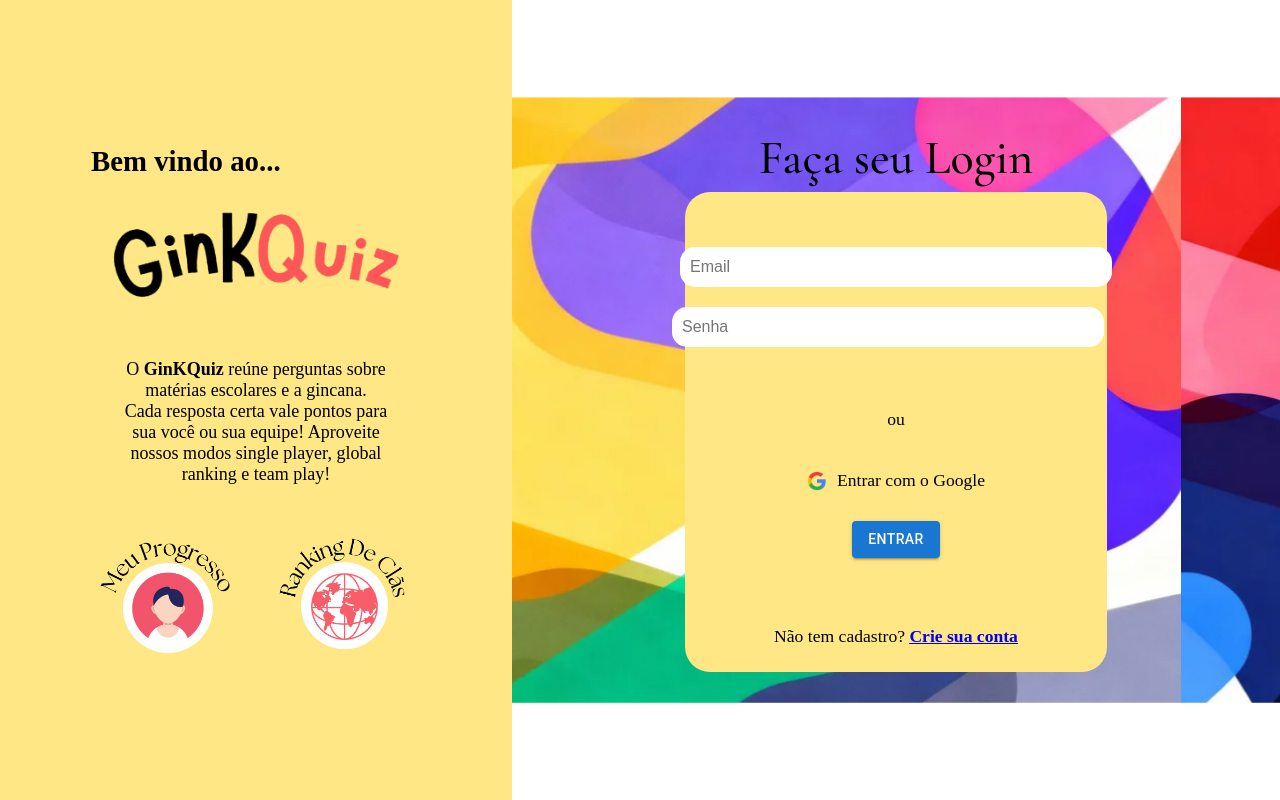
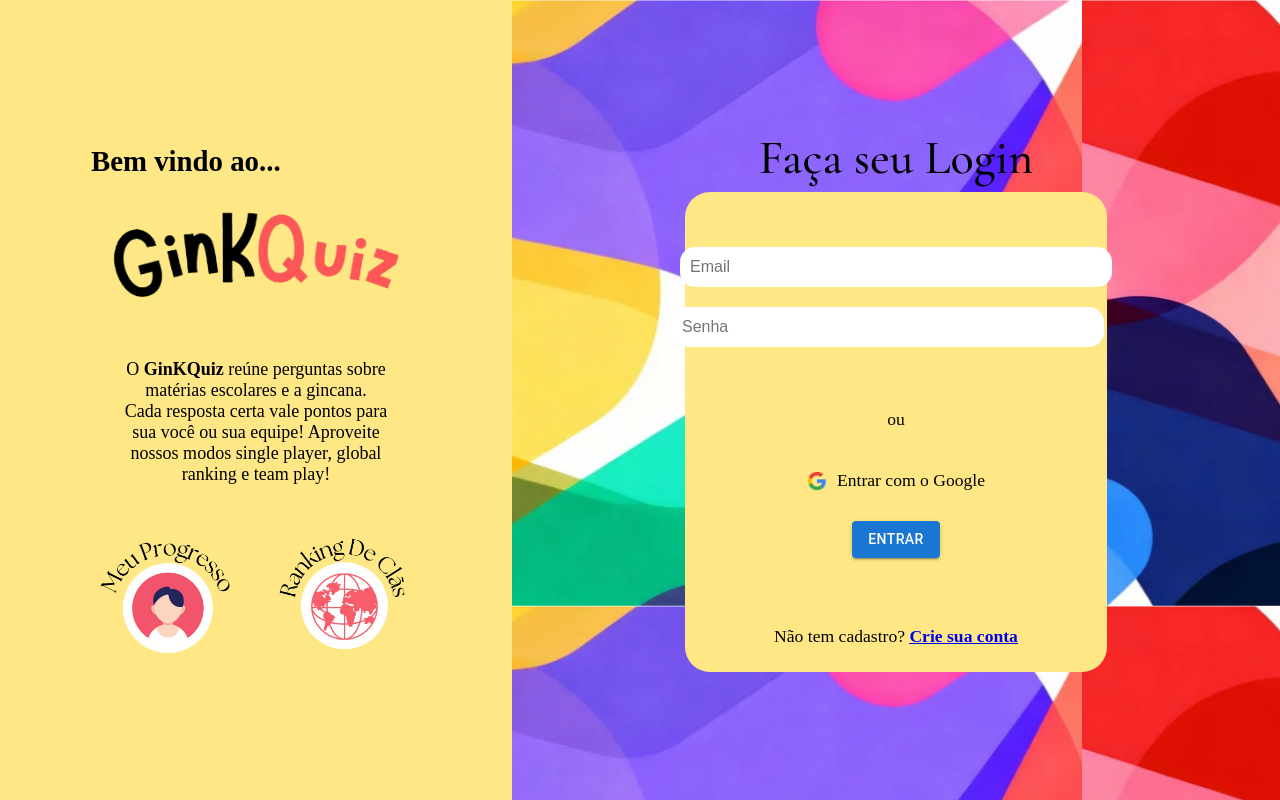
Before and after one commit to starxdlcf/GinKQuiz, a React (Vite) app: page / in a window 1280 px wide. Built offline with nearby package versions, Linux system fonts and the light colour scheme; no server answers; some icons are missing; a web font is replaced by a local one.

Commit message:
Update Login.module.css

```diff
--- a/src/components/components/login/Login.module.css
+++ b/src/components/components/login/Login.module.css
@@ -34,8 +34,8 @@
     /* justify-content: center; */
     align-items: center;
     background-image: url("../../../assets/icons/BackgroundGinKQuiz.png");
-    background-position: center;
-    background-repeat: repeat-x;
+    background-position: cover;
+    background-repeat: repeat;
 }
 
 .textContainer{
```
